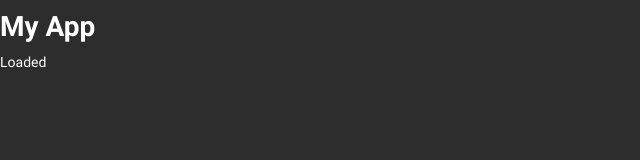
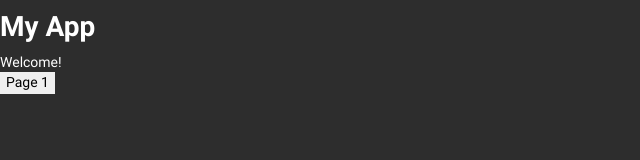
Before and after one commit to taitulism/react-playground, a React (Vite) app: page / in a window 1280 px wide. Shown: the top 160 px of the page, without its empty margins (0-640 px from the left). Built offline with nearby package versions, Linux system fonts and the light colour scheme.

Commit message:
app basic navigation

```diff
--- a/package.json
+++ b/package.json
@@ -9,6 +9,7 @@
 	"repository": "github:taitulism/TPL",
 	"author": "Taitu Lizenbaum <taitu.dev@gmail.com>",
 	"alias": {
+		"app": "./src/app",
 		"components": "./src/components",
 		"constants": "./src/constants",
 		"utils": "./src/utils"
--- a/src/app/App.tsx
+++ b/src/app/App.tsx
@@ -1,5 +1,5 @@
+import {useContext} from 'react';
 import {observer} from 'mobx-react-lite';
-import {useContext} from 'react';
 import {AppCtx} from './app-store-context';
 
 export const App = observer(() => {
@@ -8,6 +8,6 @@ export const App = observer(() => {
 	return <>
 		<h1>My App</h1>
 
-		{app.isLoading ? 'Loading...' : 'Loaded'}
+		<div>{<app.CurrentPageComponent />}</div>
 	</>;
 });
--- a/src/app/app-store.ts
+++ b/src/app/app-store.ts
@@ -1,14 +1,20 @@
 import {makeAutoObservable} from 'mobx';
+import {ComponentType} from 'react';
+import {AppPage} from './app-types';
+import routes from './routes';
 
 export class AppStore {
-	isLoading = true;
+	currentPageID: AppPage = AppPage.Home;
 
 	constructor () {
 		makeAutoObservable(this);
-		setTimeout(() => this.setIsLoading(false), 2000);
 	}
 
-	setIsLoading (isLoading: boolean) {
-		this.isLoading = isLoading;
+	get CurrentPageComponent (): ComponentType {
+		return routes.get(this.currentPageID)!;
+	}
+
+	navigateTo (pageID: AppPage) {
+		this.currentPageID = pageID;
 	}
 }
--- /dev/null
+++ b/src/app/app-types.ts
@@ -0,0 +1,6 @@
+export type AppPageName = string;
+
+export enum AppPage {
+	Home,
+	PageOne,
+}
--- /dev/null
+++ b/src/app/routes.ts
@@ -0,0 +1,8 @@
+import {Home} from 'components/app-pages/Home';
+import {PageOne} from 'components/app-pages/PageOne';
+import {AppPage} from './app-types';
+
+export default new Map<AppPage, React.ComponentType>([
+	[AppPage.Home, Home],
+	[AppPage.PageOne, PageOne],
+]);
--- /dev/null
+++ b/src/components/app-pages/Home.tsx
@@ -0,0 +1,14 @@
+import {AppCtx} from 'app/app-store-context';
+import {AppPage} from 'app/app-types';
+import {useContext} from 'react';
+
+export const Home = () => {
+	const app = useContext(AppCtx);
+
+	return (
+		<div className="home">
+			<div>Welcome!</div>
+			<button onClick={() => app.navigateTo(AppPage.PageOne)}>Page 1</button>
+		</div>
+	);
+};
--- /dev/null
+++ b/src/components/app-pages/PageOne.tsx
@@ -0,0 +1,14 @@
+import {AppCtx} from 'app/app-store-context';
+import {AppPage} from 'app/app-types';
+import {useContext} from 'react';
+
+export const PageOne = () => {
+	const app = useContext(AppCtx);
+
+	return (
+		<div className="page-one">
+			<div>Page One!</div>
+			<button onClick={() => app.navigateTo(AppPage.Home)}>Home Page</button>
+		</div>
+	);
+};
```
